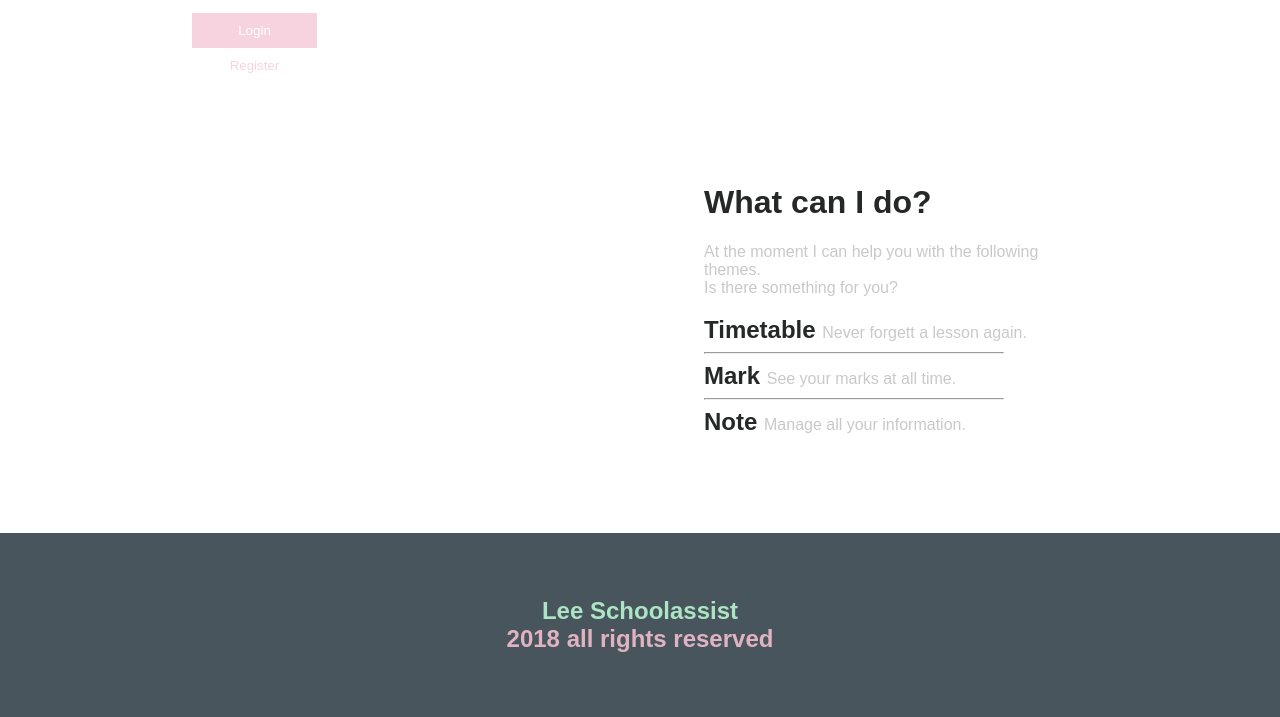
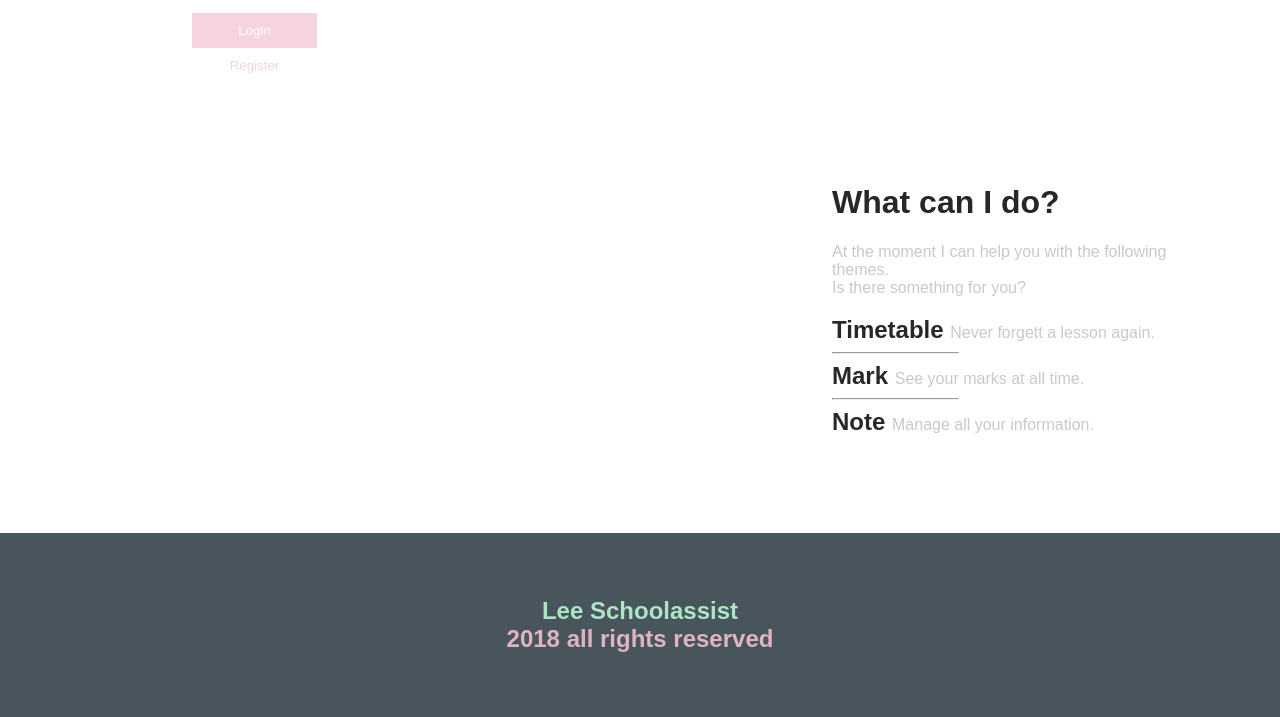
Before and after one commit to laesse/M306_schulmanager, a PHP site: page /?status=1 in a window 1280 px wide. Shown: the part 288-1005 px from the top of the page. Run offline with PHP 8.4, Linux system fonts and the light colour scheme.

Commit message:
fix design buggs home

```diff
--- a/homepage/index.css
+++ b/homepage/index.css
@@ -64,7 +64,7 @@ img {
 	height: auto;
 }
 
-.left {
+.rowContent {
 
 
  	/*border: 1px solid rgba(100, 100, 100, 0.05);*/
@@ -75,7 +75,7 @@ img {
 
 }
 
-.right {
+.rowPicture {
 
  	/*border: 1px solid rgba(100, 100, 100, 0.05);*/
 	float: left;
@@ -131,7 +131,7 @@ p {
 }
 
 .themes hr {
-	width: 300px;
+	width: 33%;
 	float: left;
 }
 
@@ -171,6 +171,18 @@ p {
 /* Responsive layout - makes the three columns stack on top of each other instead of next to each other */
 @media screen and (max-width:600px) {
 
+	.rowContent {
 
+  		width: 80%;
+		margin-left: 5%;
+		margin-right: 5%;
+
+	}
+
+	.rowPicture {
+
+  		width: 0%;
+
+	}
 
 }
--- a/homepage/index.php
+++ b/homepage/index.php
@@ -44,7 +44,7 @@ function showHome() {
 
 			<div class='contentRow'>
 
-				<div class='left'>
+				<div class='rowContent'>
 					<h1>I am Lee</h1>
 					<p>Welcome to my website.<br>
 					I would like to manage your school stuffe with you.<br>
@@ -75,17 +75,17 @@ function showHome() {
 
 					</p>
 				</div>
-				<div class='right'>
+				<div class='rowPicture'>
 					<br>
 				</div>
 
 			</div>
 			<div class ='contentRow'>
 
-				<div class='left'>
+				<div class='rowPicture'>
 					<br>
 				</div>
-				<div class='right'>
+				<div class='rowContent'>
 
 					<h1>What can I do?</h1>
 					<p>At the moment I can help you with the following themes.<br>
```
